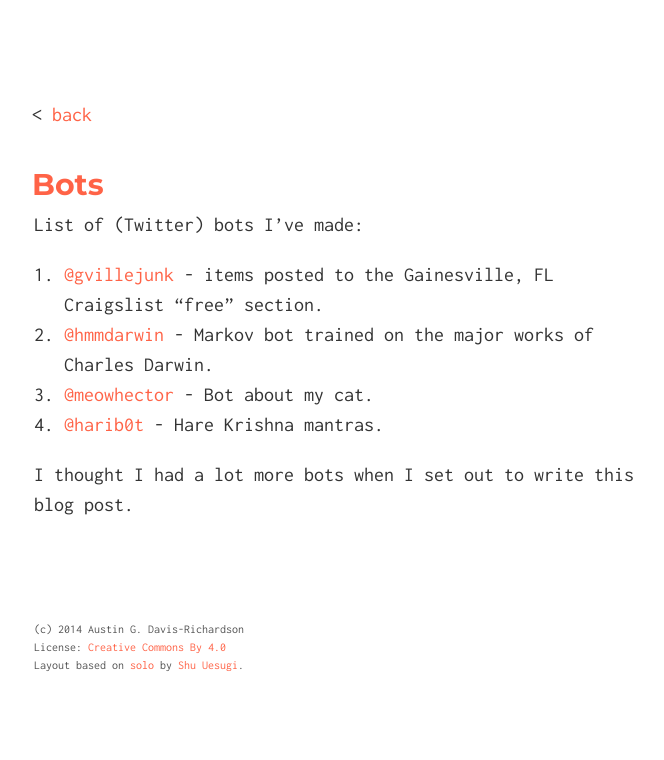
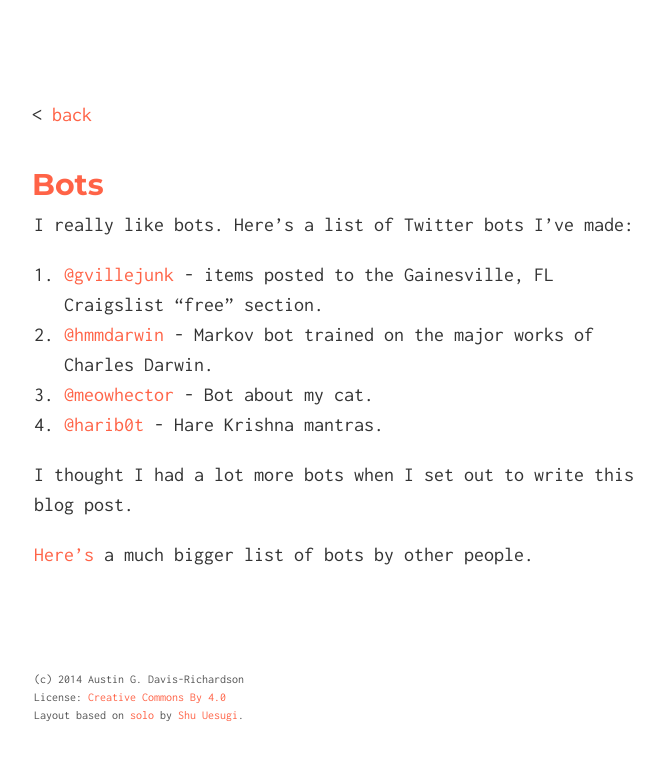
Before and after one commit to audy/audy.github.io, a Jekyll site: the page built from _posts/2016-06-14-Bots.md, in a window 1280 px wide. Shown: the top 760 px of the page, without its empty margins (306-970 px from the left). Built offline with Jekyll 4.4.1, drawn with Linux system fonts in a browser that asks for light colours.

Commit message:
more bots

```diff
--- a/_posts/2016-06-14-Bots.md
+++ b/_posts/2016-06-14-Bots.md
@@ -3,7 +3,8 @@ title: Bots
 layout: post
 ---
 
-List of (Twitter) bots I've made:
+I really like bots. Here's a list of Twitter bots I've made:
+
 
 1. [@gvillejunk](https://twitter.com/gvillejunk) - items posted to the
   Gainesville, FL Craigslist "free" section.
@@ -13,3 +14,6 @@ List of (Twitter) bots I've made:
 4. [@harib0t](https://twitter.com/harib0t) - Hare Krishna mantras.
 
 I thought I had a lot more bots when I set out to write this blog post.
+
+[Here's](https://twitter.com/heyaudy/lists/bots) a much bigger list of bots by
+other people.
```
